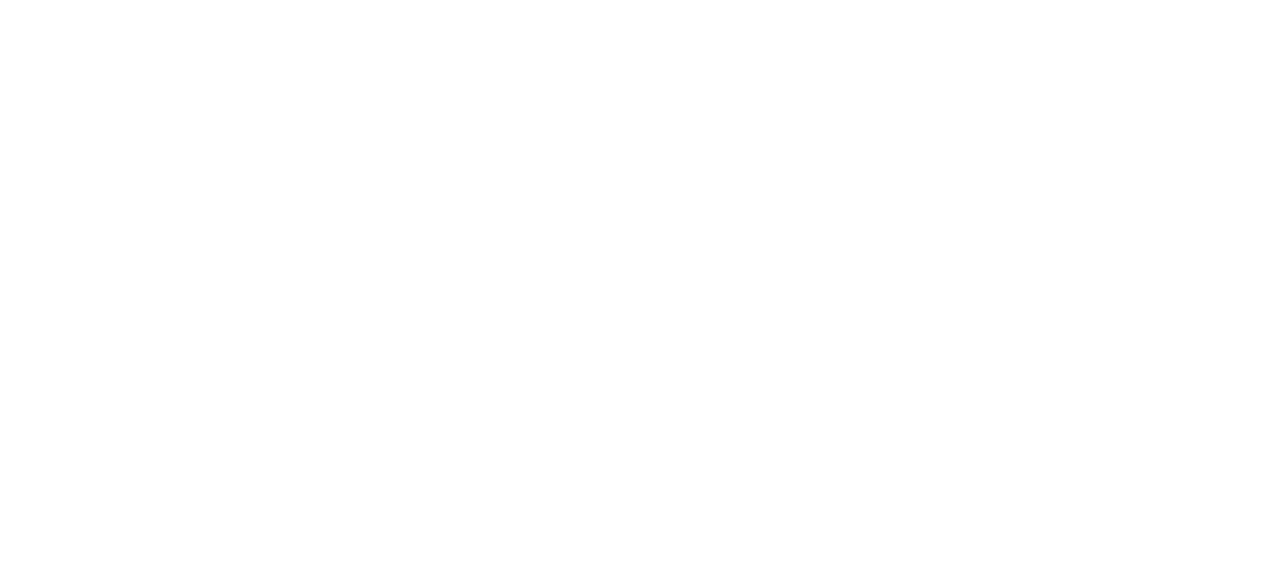
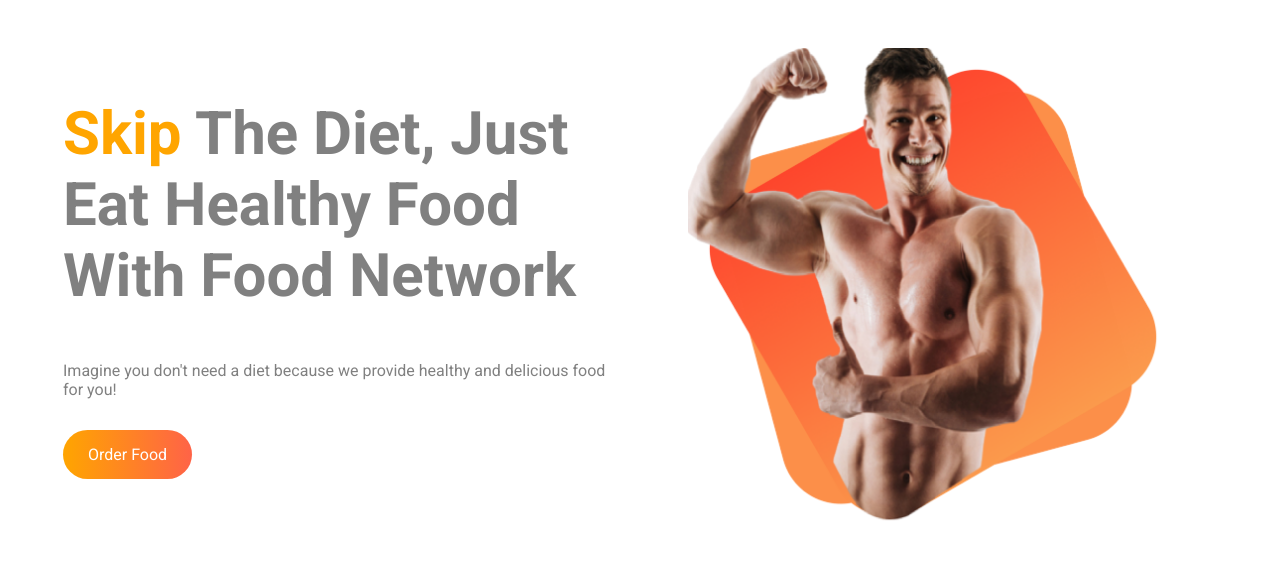
Before and after one commit to FerdousFardin/eat-healthy, a plain HTML site: page index.html in a window 1280 px wide. Drawn offline with Linux system fonts and the light colour scheme.

Commit message:
first section added

```diff
--- a/index.html
+++ b/index.html
@@ -5,9 +5,21 @@
     <meta http-equiv="X-UA-Compatible" content="IE=edge">
     <meta name="viewport" content="width=device-width, initial-scale=1.0">
     <link rel="stylesheet" href="style.css">
-    <title>Document</title>
+    <link rel="preconnect" href="https://fonts.googleapis.com">
+<link rel="preconnect" href="https://fonts.gstatic.com" crossorigin>
+<link href="https://fonts.googleapis.com/css2?family=Poppins&family=Raleway:wght@300&family=Roboto:wght@400;700&display=swap" rel="stylesheet">
+<link rel="shortcut icon" href="./images/female/Group 8425.png" type="image/x-icon">
+    <title>Eat Fresh</title>
 </head>
 <body>
-
+ <section class="top-banner">
+<div class="text half-width">
+    <h1><span class="orange-color">Skip</span> The Diet, Just Eat Healthy Food With Food Network</h1>
+    <p>Imagine you don't need a diet because we provide
+        healthy and delicious food for you!</p>
+        <a class="button" target="_blank" href="#">Order Food</a>
+</div>
+<div class="image half-width"><img src="./images/male/practice bg 1.png" alt=""></div>
+ </section>
 </body>
 </html>
--- a/style.css
+++ b/style.css
@@ -0,0 +1,39 @@
+body{
+    font-family: 'Poppins', sans-serif;
+    font-family: 'Raleway', sans-serif;
+    font-family: 'Roboto', sans-serif;
+    color: grey;
+}
+.top-banner{
+    display: flex;
+    /* width: 100%; */
+}
+.half-width{
+    width: 50%;
+    margin: 40px;
+
+}
+.image img{
+width: 90%;
+}
+p{
+    color: grey;
+}
+.orange-color{
+    color: orange;
+}
+h1{
+font-size: 60px;
+}
+.text {
+    padding-left: 15px;
+}
+.button{
+    text-decoration: none;
+    background:linear-gradient(to right, orange, tomato) ;
+    display: inline-block;
+    margin-top: 15px;
+    padding: 15px 25px;
+    color: white;
+    border-radius: 25px;
+}
```
Also changed, not shown: images/Hero_Image-preview.png (added), images/male/practice bg 1.png (added).
